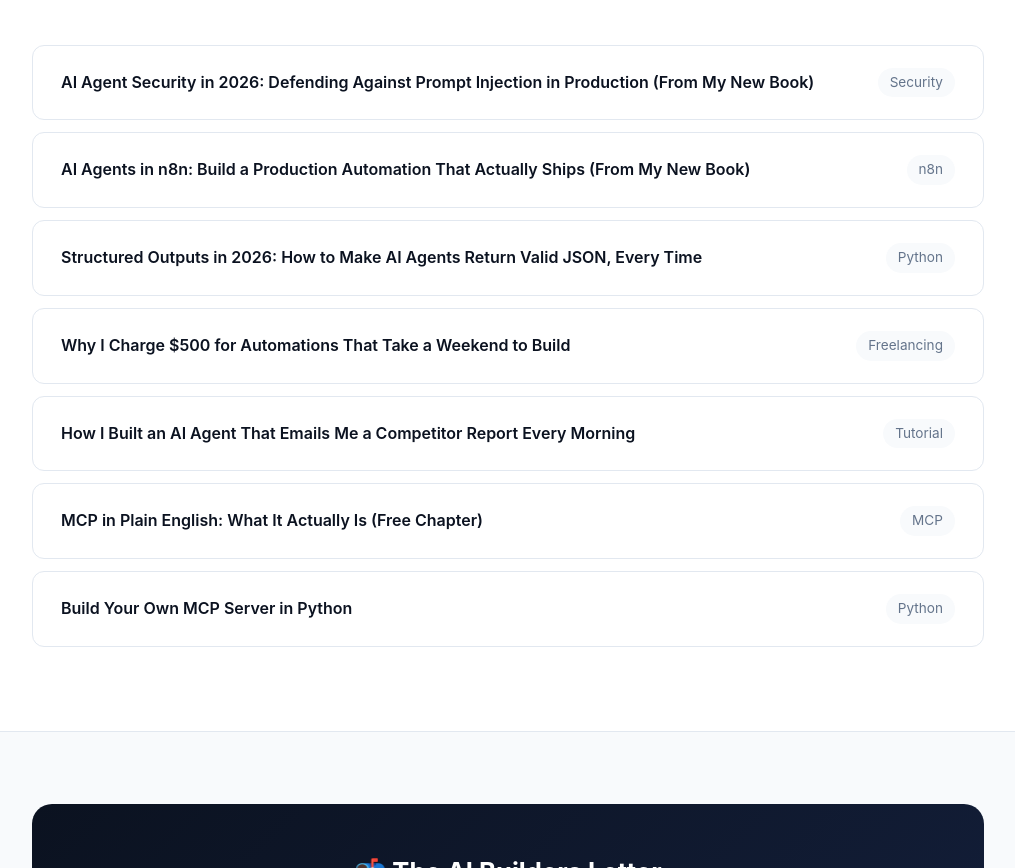
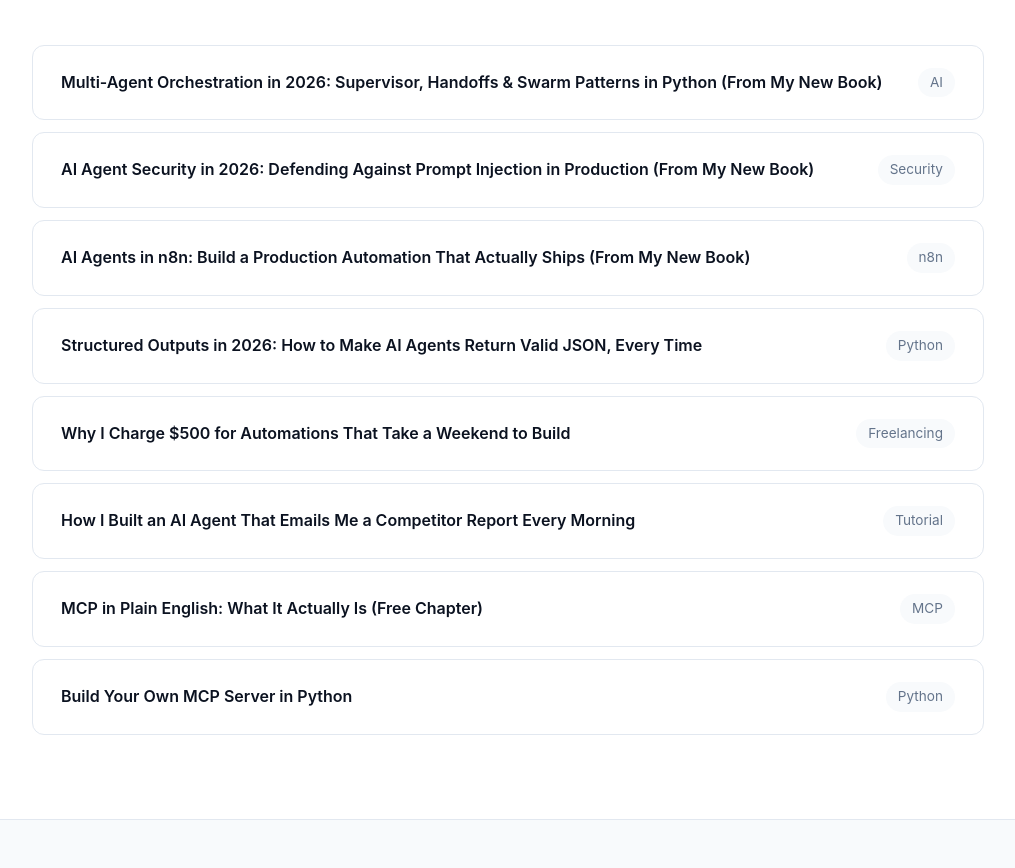
Before and after one commit to Hirara-hermes/hirara-hermes.github.io, a plain HTML site: page index.html in a window 1280 px wide. Shown: the part 2878-3746 px from the top of the page, without its empty margins (132-1147 px from the left). Drawn offline with Linux system fonts and the light colour scheme.

Commit message:
Add article: Multi-Agent Orchestration in 2026 (supervisor/handoffs/swarm, from the book)

```diff
--- a/index.html
+++ b/index.html
@@ -242,6 +242,10 @@
     </div>
     <ul class="article-list">
       <li>
+        <a href="https://dev.to/ai_builder/multi-agent-orchestration-in-2026-supervisor-handoffs-swarm-patterns-in-python-from-my-new-11cn">Multi-Agent Orchestration in 2026: Supervisor, Handoffs &amp; Swarm Patterns in Python (From My New Book)</a>
+        <span class="tag">AI</span>
+      </li>
+      <li>
         <a href="https://dev.to/ai_builder/ai-agent-security-in-2026-defending-against-prompt-injection-in-production-from-my-new-book-3aie">AI Agent Security in 2026: Defending Against Prompt Injection in Production (From My New Book)</a>
         <span class="tag">Security</span>
       </li>
```
